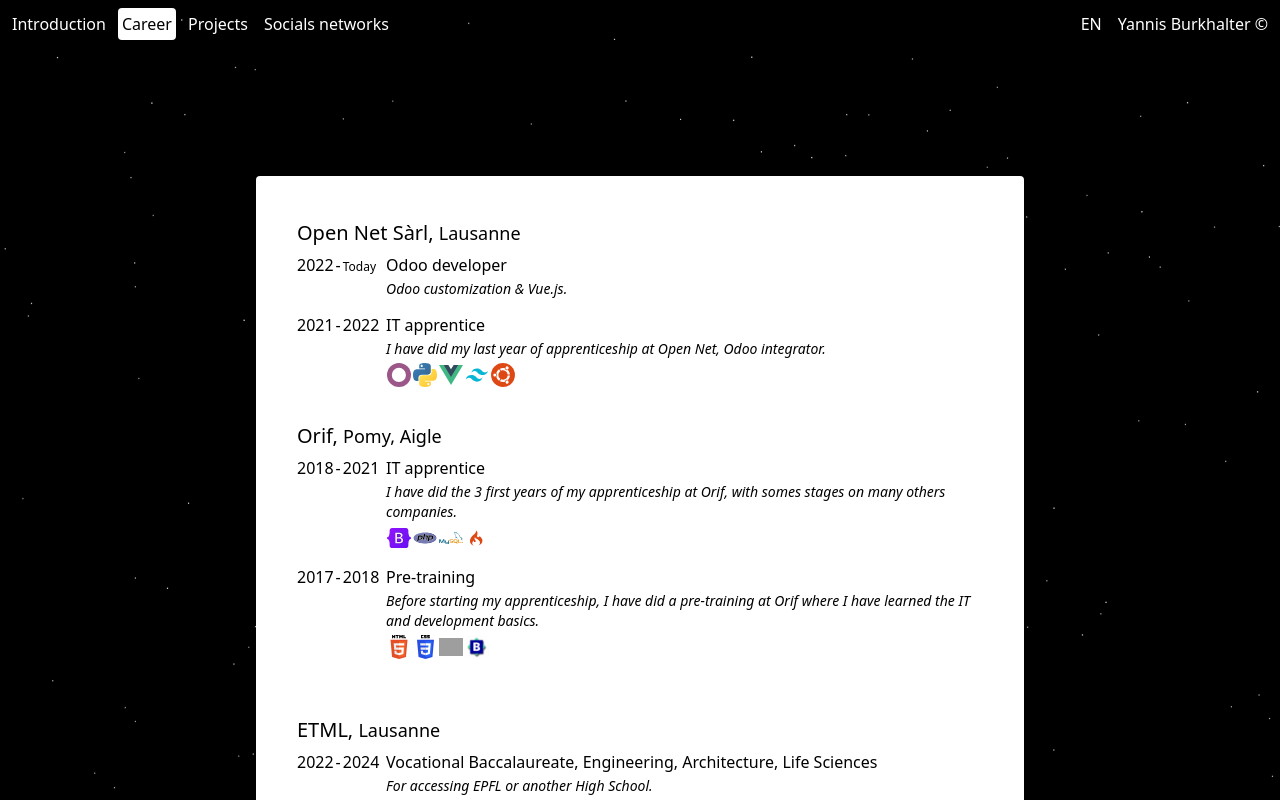
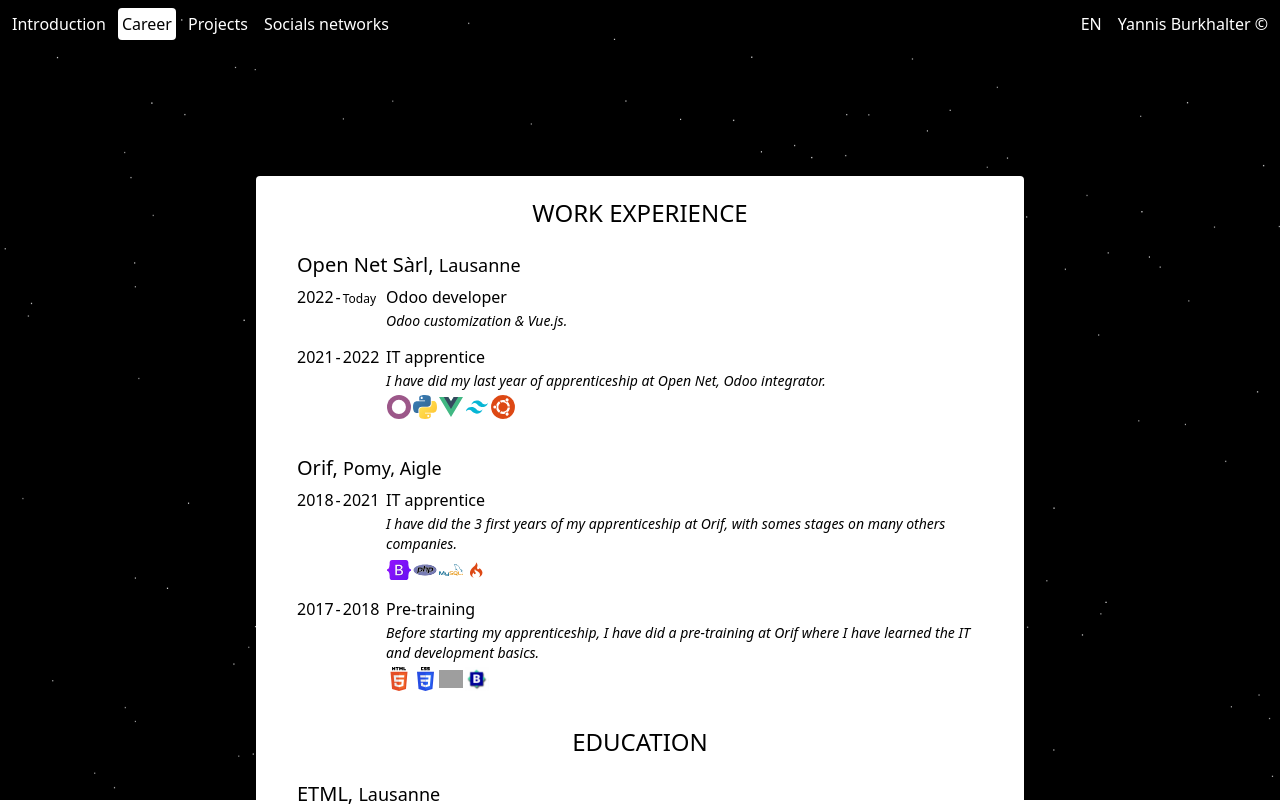
Before and after one commit to BurkhalterY/burkhaltery.github.io, a Vue app: page /en/career in a window 1280 px wide. Shown: the top 806 px of the page. Built offline with nearby package versions, Linux system fonts and the light colour scheme; grey boxes are pictures that could not be loaded.

Commit message:
Update Career.vue

```diff
--- a/src/views/Career.vue
+++ b/src/views/Career.vue
@@ -4,7 +4,10 @@
       <template v-for="(group, index) of experiences">
         <tr>
           <td colspan="5">
-            <h2 class="text-2xl text-center" :class="{ 'mt-5': index }">
+            <h2
+              class="text-2xl text-center uppercase"
+              :class="{ 'mt-5': index }"
+            >
               {{ group.name[locale] }}
             </h2>
           </td>
@@ -96,7 +99,10 @@
 
 const experiences = [
   {
-    name: "Expériences professionnelles",
+    name: {
+      fr: "Expériences professionnelles",
+      en: "Work Experience",
+    },
     companies: [
       {
         name: "Open Net Sàrl",
@@ -165,7 +171,10 @@
     ],
   },
   {
-    name: "Formation",
+    name: {
+      fr: "Formation",
+      en: "Education",
+    },
     companies: [
       {
         name: "ETML",
@@ -208,7 +217,10 @@
     ],
   },
   {
-    name: "Stages",
+    name: {
+      fr: "Stages",
+      en: "Stages",
+    },
     companies: [
       {
         name: "Quicksite SA",
```
